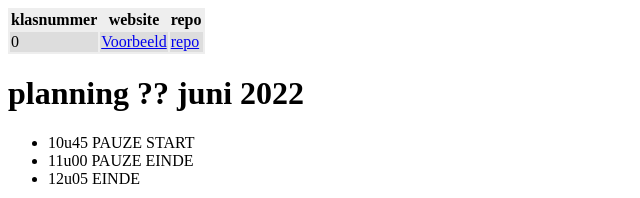
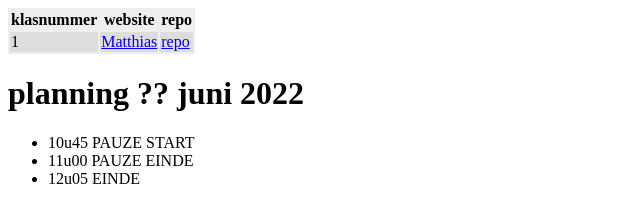
Before and after one commit to vbrh-immalle/vbrh-immalle.github.io, a Jekyll site: the page built from GIPWebsites2021-2022/index.md, in a window 1280 px wide. Shown: the top 198 px of the page, without its empty margins (0-640 px from the left). Built offline with Jekyll 4.4.1, drawn with Linux system fonts in a browser that asks for light colours; some web fonts are replaced.

Commit message:
index commit

```diff
--- a/GIPWebsites2021-2022/index.md
+++ b/GIPWebsites2021-2022/index.md
@@ -5,7 +5,7 @@ title: GIP Websites 2021-2022
 
 | klasnummer | website | repo |
 |---|---|---|
-| 0 | [Voorbeeld](https://vbrh-immalle.github.io/GipWebsite/) | [repo](https://github.com/vbrh-immalle.github.io/) |
+| 1 | [Matthias](https://lissun.github.io/Gipwebsite/) | [repo](https://github.com/Lissun/Gipwebsite) |
 
 
 # planning ?? juni 2022
```
